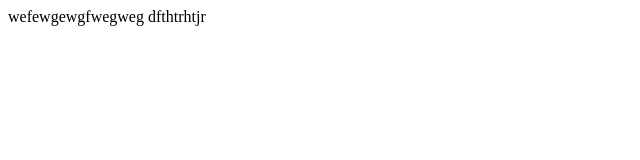
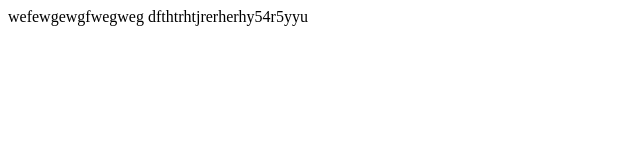
Before and after one commit to andrii1509/front-end-lab-8, a plain HTML site: page sefiewnjkmewv/ewgfewg.html in a window 1280 px wide. Shown: the whole page, without its empty margins (0-640 px from the left). Drawn offline with Linux system fonts and the light colour scheme.

Commit message:
Finaldrgergrth45uregrdghe

```diff
--- a/sefiewnjkmewv/ewgfewg.html
+++ b/sefiewnjkmewv/ewgfewg.html
@@ -6,6 +6,6 @@
 </head>
 <body>
 wefewgewgfwegweg
-dfthtrhtjr
+dfthtrhtjrerherhy54r5yyu
 </body>
 </html>
```
